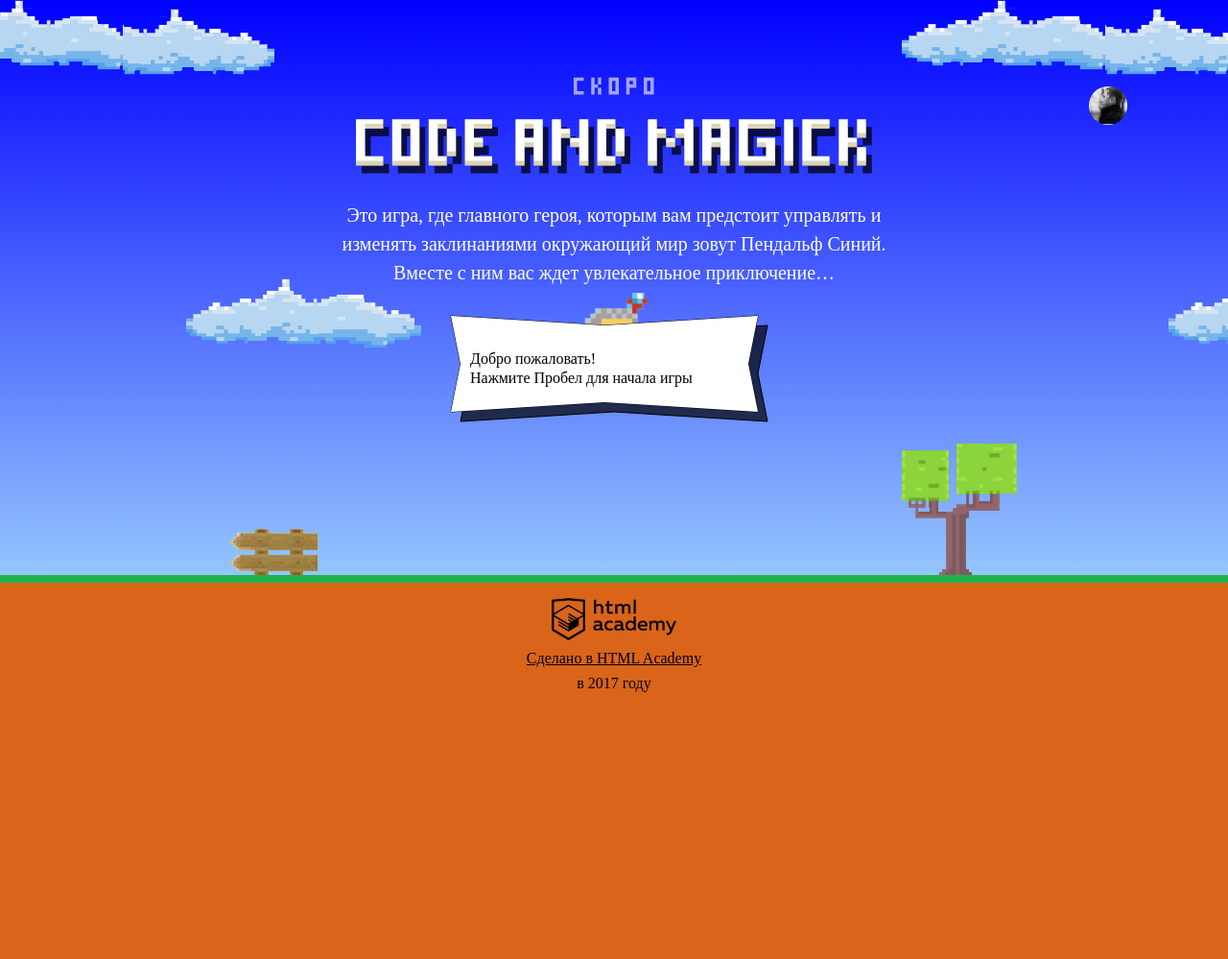
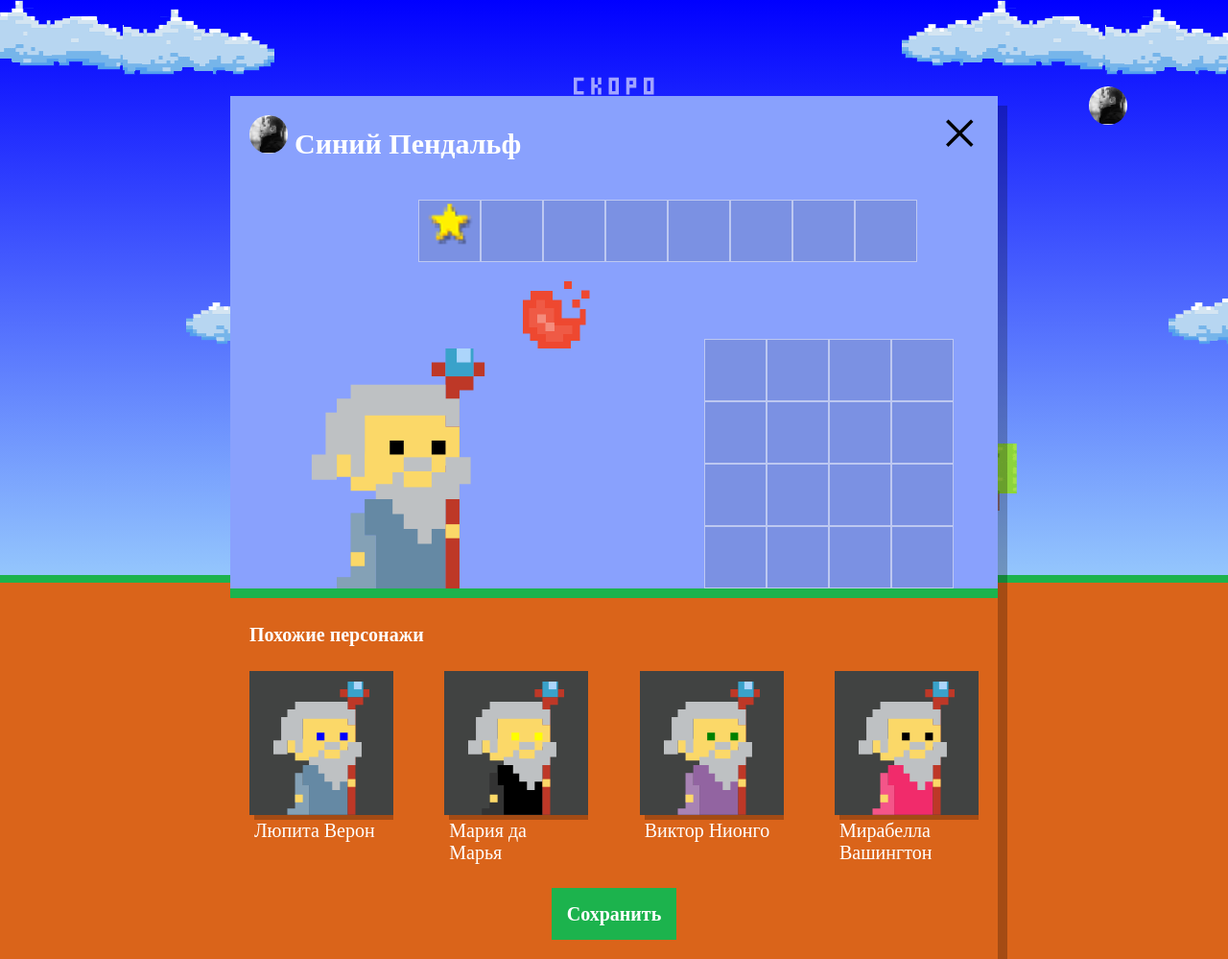
Before and after one commit to Grenysherg/407377-code-and-magick, a website: page index.html in a window 1280 px wide. Shown: the whole page at 96% size. Before the commit the page ends 800 px from the top, so only its background shows below. Drawn offline with Linux system fonts and the light colour scheme; a web font is replaced by a local one.

Commit message:
Добавление генерации похожих волшебников

```diff
--- a/index.html
+++ b/index.html
@@ -167,6 +167,7 @@
       };
     </script>
     <script src="./js/stat.js"></script>
+    <script src="./js/setup.js"></script>
     <script src="./js/game.js"></script>
   </body>
 </html>
--- /dev/null
+++ b/js/setup.js
@@ -0,0 +1,144 @@
+'use strict';
+
+var similarWizardParameters = {};
+
+similarWizardParameters.AMOUNT = 4;
+
+similarWizardParameters.FIRST_NAMES = [
+  'Иван',
+  'Хуан Себастьян',
+  'Мария',
+  'Кристоф',
+  'Виктор',
+  'Юлия',
+  'Люпита',
+  'Вашингтон'
+];
+
+similarWizardParameters.SECOND_NAMES = [
+  'да Марья',
+  'Верон',
+  'Мирабелла',
+  'Вальц',
+  'Онопко',
+  'Топольницкая',
+  'Нионго',
+  'Ирвинг'
+];
+
+similarWizardParameters.COAT_COLORS = [
+  'rgb(101, 137, 164)',
+  'rgb(241, 43, 107)',
+  'rgb(146, 100, 161)',
+  'rgb(56, 159, 117)',
+  'rgb(215, 210, 55)',
+  'rgb(0, 0, 0)'
+];
+
+similarWizardParameters.EYES_COLORS = [
+  'black',
+  'red',
+  'blue',
+  'yellow',
+  'green'
+];
+
+var createRandomInteger = function (min, max) {
+  return Math.floor(Math.random() * (max - min + 1)) + min;
+};
+
+var createWizardFullName = function (firstName, secondName) {
+  return createRandomInteger(0, 1) ? firstName + ' ' + secondName : secondName + ' ' + firstName;
+};
+
+var createWizard = function (firstName, secondName, coatColor, eyesColor) {
+  var wizard = {};
+
+  wizard.name = createWizardFullName(firstName, secondName);
+  wizard.coatColor = coatColor;
+  wizard.eyesColor = eyesColor;
+
+  return wizard;
+};
+
+var returnRandomArrayElement = function (array) {
+  return array[createRandomInteger(0, array.length - 1)];
+};
+
+var returnRandomUniqueArrayElements = function (array, newLength) {
+  var element;
+  var uniqueElements = [];
+  var store = {};
+
+  newLength = newLength || createRandomInteger(0, array.length - 1);
+
+  for (var i = 0; i < newLength; i++) {
+    do {
+      element = returnRandomArrayElement(array);
+    } while (store[String(element)]);
+
+    uniqueElements[i] = element;
+    store[String(element)] = true;
+  }
+
+  return uniqueElements;
+};
+
+var sortArrayElementsRandomOrder = function (array) {
+  var number;
+  var store;
+
+  for (var i = array.length - 1; i > 0; i--) {
+    number = Math.floor(Math.random() * (i + 1));
+    store = array[number];
+    array[number] = array[i];
+    array[i] = store;
+  }
+
+  return array;
+};
+
+var createSimilarWizards = function () {
+  var similarWizards = [];
+
+  var firstNames = sortArrayElementsRandomOrder(returnRandomUniqueArrayElements(similarWizardParameters.FIRST_NAMES.concat(), similarWizardParameters.AMOUNT));
+  var secondNames = sortArrayElementsRandomOrder(returnRandomUniqueArrayElements(similarWizardParameters.SECOND_NAMES.concat(), similarWizardParameters.AMOUNT));
+  var coatColors = sortArrayElementsRandomOrder(returnRandomUniqueArrayElements(similarWizardParameters.COAT_COLORS.concat(), similarWizardParameters.AMOUNT));
+  var eyesColors = sortArrayElementsRandomOrder(returnRandomUniqueArrayElements(similarWizardParameters.EYES_COLORS.concat(), similarWizardParameters.AMOUNT));
+
+  for (var i = 0; i < similarWizardParameters.AMOUNT; i++) {
+    similarWizards[i] = createWizard(firstNames[i], secondNames[i], coatColors[i], eyesColors[i]);
+  }
+
+  return similarWizards;
+};
+
+var setup = document.querySelector('.setup');
+setup.classList.remove('hidden');
+
+var similarWizardsList = setup.querySelector('.setup-similar-list');
+var similarWizardTemplate = document.querySelector('#similar-wizard-template').content;
+
+var createSimilarWizardElement = function (similarWizard) {
+  var similarWizardElement = similarWizardTemplate.cloneNode(true);
+
+  similarWizardElement.querySelector('.setup-similar-label').textContent = similarWizard.name;
+  similarWizardElement.querySelector('.wizard-coat').style.fill = similarWizard.coatColor;
+  similarWizardElement.querySelector('.wizard-eyes').style.fill = similarWizard.eyesColor;
+
+  return similarWizardElement;
+};
+
+var createSimilarWizardsList = function () {
+  var fragment = document.createDocumentFragment();
+
+  for (var i = 0; i < similarWizards.length; i++) {
+    fragment.appendChild(createSimilarWizardElement(similarWizards[i]));
+  }
+
+  similarWizardsList.appendChild(fragment);
+  setup.querySelector('.setup-similar').classList.remove('hidden');
+};
+
+var similarWizards = createSimilarWizards();
+createSimilarWizardsList();
```
